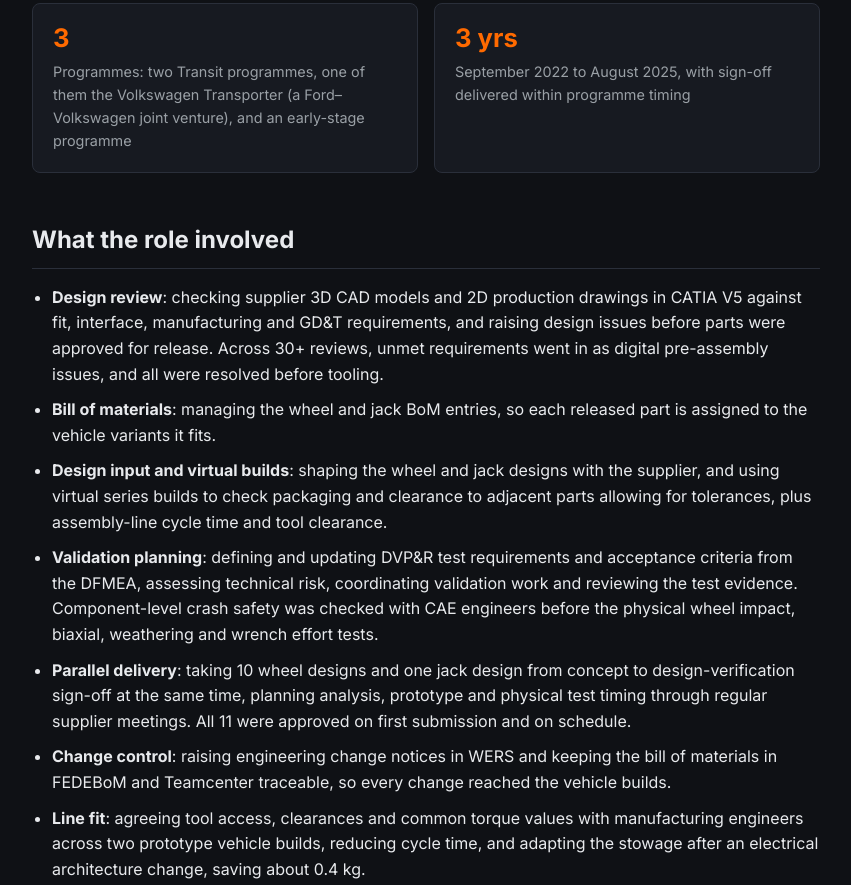
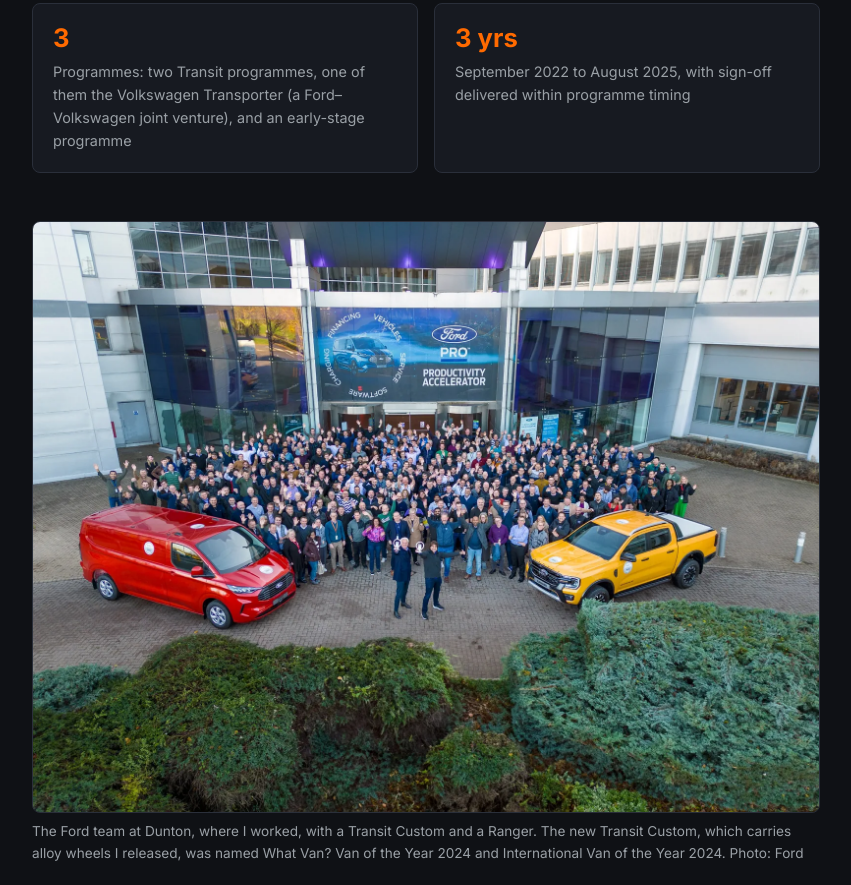
Before and after one commit to nkhan24/nkhan24.github.io, a plain HTML site: page projects/ford-wheels.html in a window 1280 px wide. Shown: the part 1272-2157 px from the top of the page, without its empty margins (214-1065 px from the left). Drawn offline with Linux system fonts and the light colour scheme.

Commit message:
Ford page: Dunton team photo and Transit Custom awards

```diff
--- a/projects/ford-wheels.html
+++ b/projects/ford-wheels.html
@@ -56,6 +56,13 @@
       <li><span class="hl-num">3</span><span class="hl-text">Programmes: two Transit programmes, one of them the Volkswagen Transporter (a Ford&ndash;Volkswagen joint venture), and an early-stage programme</span></li>
       <li><span class="hl-num">3 yrs</span><span class="hl-text">September 2022 to August 2025, with sign-off delivered within programme timing</span></li>
     </ol>
+
+    <figure class="figure">
+      <img src="../assets/images/projects/ford-dunton-team.webp"
+           alt="Aerial photo of several hundred Ford staff waving outside the main Dunton building under a Ford Pro banner, with a red Transit Custom van on the left and a yellow Ranger pickup on the right"
+           width="1600" height="1200" loading="lazy">
+      <figcaption>The Ford team at Dunton, where I worked, with a Transit Custom and a Ranger. The new Transit Custom, which carries alloy wheels I released, was named What Van? Van of the Year 2024 and International Van of the Year 2024. Photo: Ford</figcaption>
+    </figure>
 
     <section class="detail-section">
       <h2>What the role involved</h2>
```
Also changed, not shown: assets/images/projects/ford-dunton-team.webp (added).
